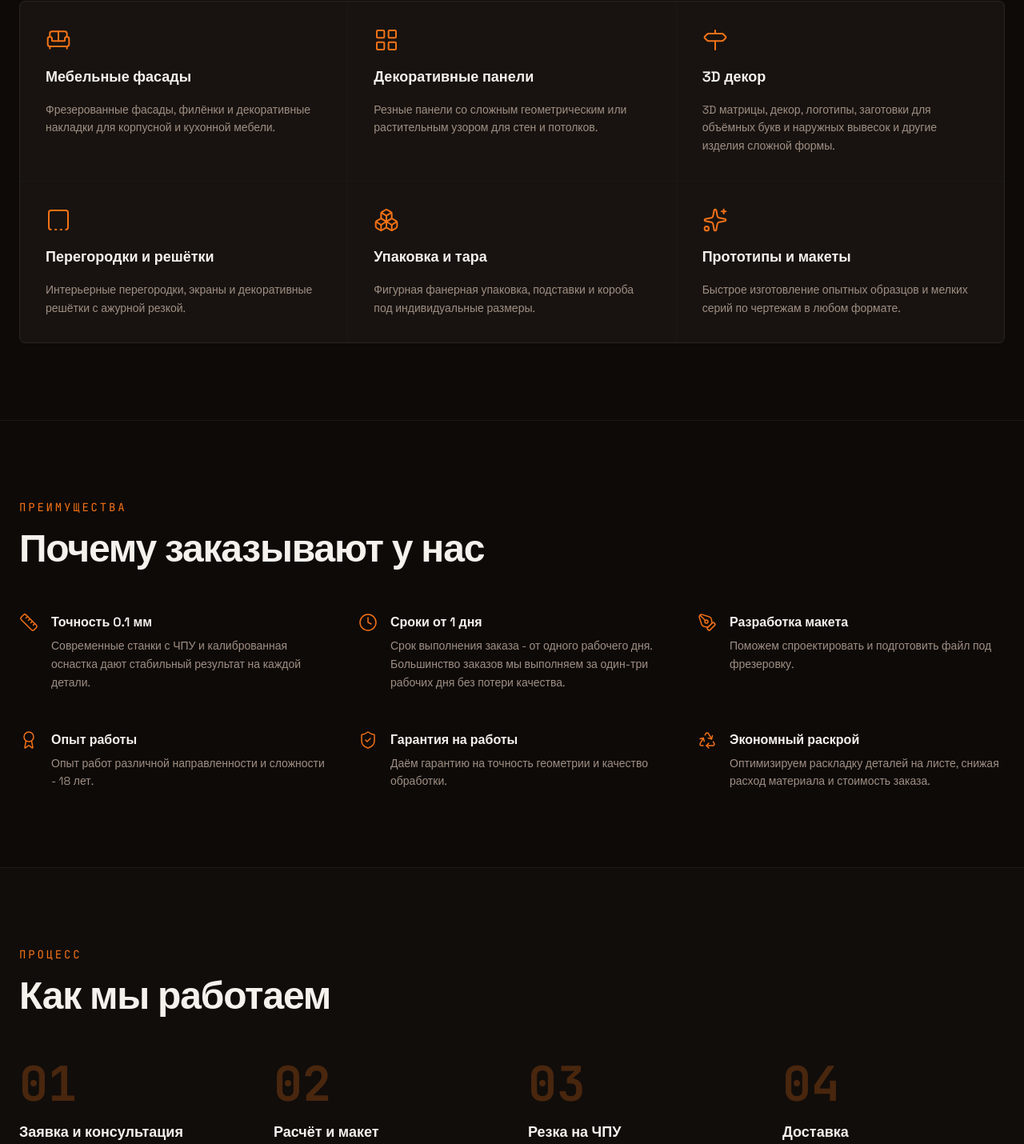
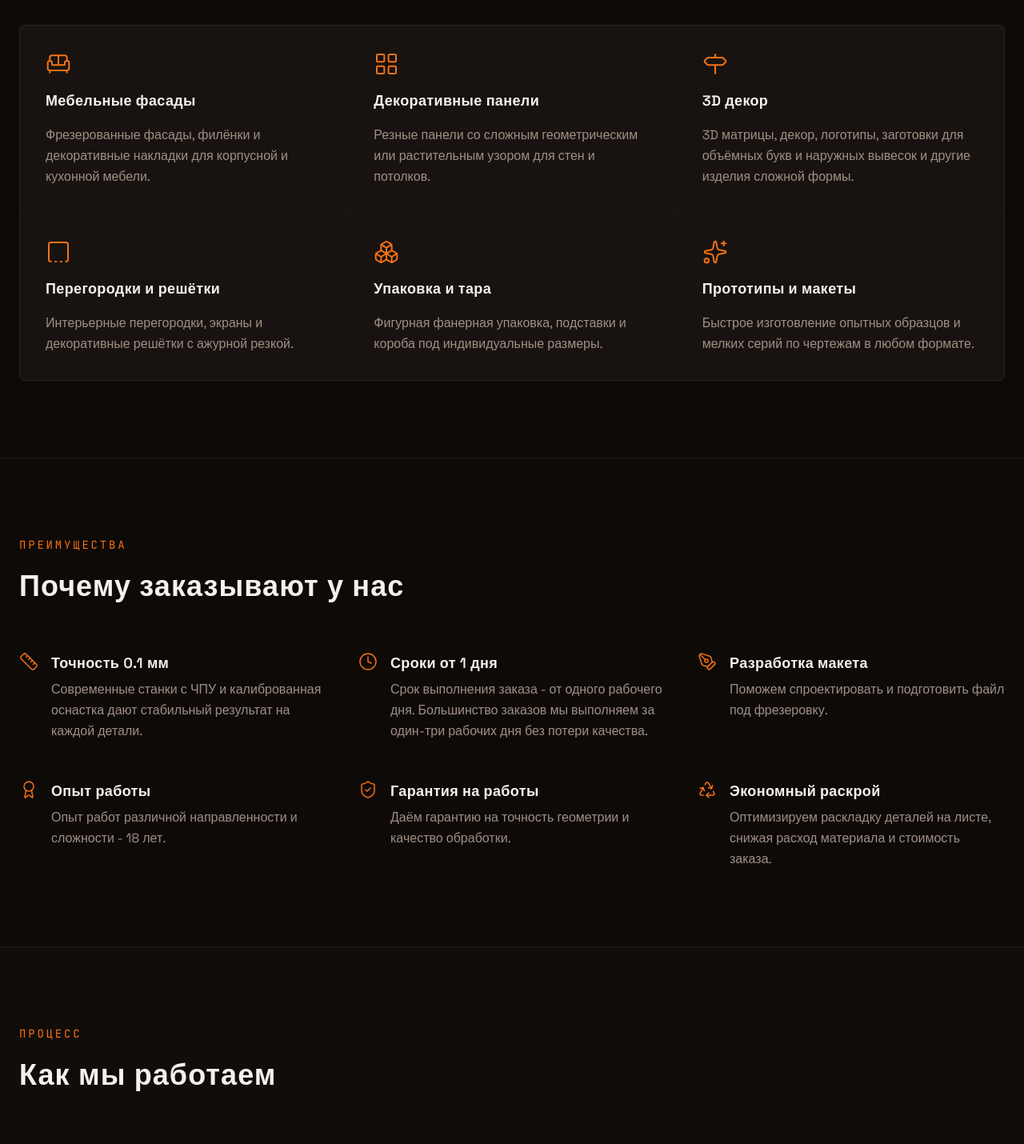
Before and after one commit to AeliusFateful/CNC2Plus-milling-services, a Next.js app: page / in a window 1280 px wide. Shown: the part 1177-2607 px from the top of the page at 80% size. Built offline with nearby package versions, Linux system fonts and the light colour scheme.

Commit message:
Unify heading and card typography across sections

```diff
--- a/app/privacy/page.tsx
+++ b/app/privacy/page.tsx
@@ -11,7 +11,7 @@ export default function PrivacyPage() {
     <>
       <SiteHeader />
       <main className="mx-auto max-w-3xl px-4 pb-24 pt-32 md:px-6">
-        <h1 className="text-3xl font-bold tracking-tight text-foreground md:text-4xl">
+        <h1 className="text-3xl font-bold leading-snug tracking-[0.03em] text-foreground md:text-4xl">
           Политика конфиденциальности
         </h1>
         <p className="mt-6 text-pretty leading-relaxed text-muted-foreground">
--- a/components/site/advantages.tsx
+++ b/components/site/advantages.tsx
@@ -15,10 +15,10 @@ export function Advantages() {
                 strokeWidth={1.5}
               />
               <div>
-                <h3 className="text-base font-semibold text-foreground">
+                <h3 className="text-lg font-semibold tracking-[0.02em] text-foreground">
                   {title}
                 </h3>
-                <p className="mt-1.5 text-sm leading-relaxed text-muted-foreground">
+                <p className="mt-1.5 text-base leading-relaxed text-muted-foreground">
                   {description}
                 </p>
               </div>
--- a/components/site/process.tsx
+++ b/components/site/process.tsx
@@ -13,10 +13,10 @@ export function Process() {
               <div className="font-mono text-5xl font-bold text-primary/25 md:text-6xl">
                 {step.number}
               </div>
-              <h3 className="mt-4 text-lg font-semibold text-foreground">
+              <h3 className="mt-4 text-lg font-semibold tracking-[0.02em] text-foreground">
                 {step.title}
               </h3>
-              <p className="mt-2 text-sm leading-relaxed text-muted-foreground">
+              <p className="mt-2 text-base leading-relaxed text-muted-foreground">
                 {step.description}
               </p>
               {index < STEPS.length - 1 && (
--- a/components/site/section-heading.tsx
+++ b/components/site/section-heading.tsx
@@ -5,6 +5,7 @@ type SectionHeadingProps = {
   title: string;
   description?: string;
   centered?: boolean;
+  as?: "h1" | "h2";
   eyebrowClassName?: string;
   className?: string;
 };
@@ -14,6 +15,7 @@ export function SectionHeading({
   title,
   description,
   centered = false,
+  as: Heading = "h2",
   eyebrowClassName = "text-sm",
   className,
 }: SectionHeadingProps) {
@@ -27,9 +29,9 @@ export function SectionHeading({
       >
         {eyebrow}
       </span>
-      <h2 className="mt-4 text-balance text-4xl font-bold tracking-tight text-foreground md:text-5xl">
+      <Heading className="mt-4 text-balance text-3xl font-bold leading-snug tracking-[0.03em] text-foreground md:text-4xl">
         {title}
-      </h2>
+      </Heading>
       {description && (
         <p className="mt-4 text-pretty text-lg leading-relaxed text-muted-foreground">
           {description}
--- a/components/site/services.tsx
+++ b/components/site/services.tsx
@@ -8,7 +8,7 @@ export function Services() {
         <SectionHeading
           eyebrow="Услуги"
           title="Что мы вырезаем на ЧПУ"
-          description="Работаем с фанерой, массивом, МДФ и шпоном. Берём проекты любой сложности - от единичной детали до серийного производства."
+          description="Работаем с фанерой, массивом дерева, МДФ, пластиками и искусственным камнем. Берём проекты любой сложности - от единичной детали до серийного производства."
         />
 
         <div className="mt-14 grid grid-cols-1 gap-px overflow-hidden rounded-md border border-border/60 bg-border/60 md:grid-cols-3">
@@ -18,8 +18,8 @@ export function Services() {
               className="group relative flex flex-col gap-4 bg-card p-8 transition-colors hover:bg-secondary"
             >
               <Icon className="size-8 text-primary" strokeWidth={1.5} />
-              <h3 className="text-lg font-semibold text-foreground">{title}</h3>
-              <p className="text-sm leading-relaxed text-muted-foreground">
+              <h3 className="text-lg font-semibold tracking-[0.02em] text-foreground">{title}</h3>
+              <p className="text-base leading-relaxed text-muted-foreground">
                 {description}
               </p>
             </div>
```
